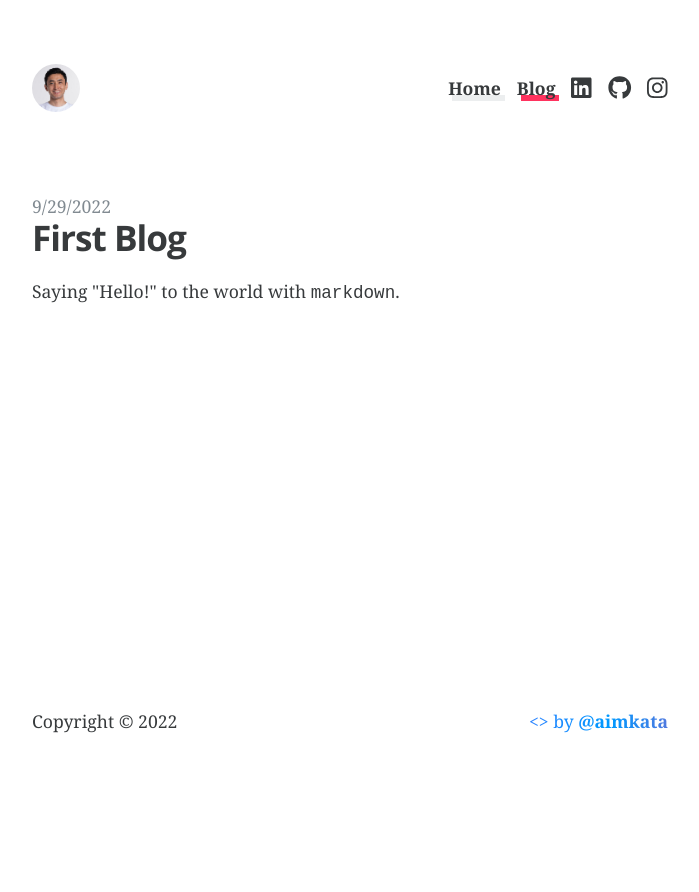
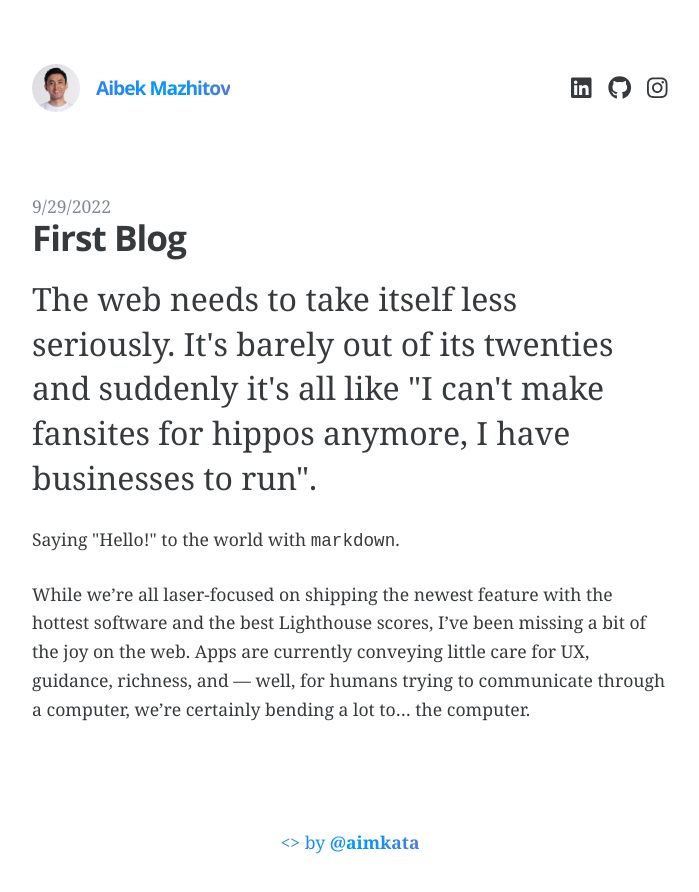
Before and after one commit to heyaibek/heyaibek.github.io, a React (Create React App) app: page /blog/my-first-blog in a window 1280 px wide. Shown: the top 892 px of the page, without its empty margins (290-989 px from the left). Before the commit the page ends 800 px from the top, so only its background shows below. Built offline with nearby package versions, Linux system fonts and the light colour scheme.

Commit message:
improve blog engine

```diff
--- a/src/_posts/2022-09-29.my-first-blog.md
+++ /dev/null
@@ -1,3 +0,0 @@
-# First Blog
-
-Saying "Hello!" to the world with `markdown`.
--- /dev/null
+++ b/src/_posts/2022-09-29__My First Blog__general.md
@@ -0,0 +1,8 @@
+# First Blog
+
+<p className="lead">The web needs to take itself less seriously. It's barely out of its twenties and suddenly it's all like "I can't make fansites for hippos anymore, I have businesses to run".</p>
+
+Saying "Hello!" to the world with `markdown`.
+
+> While we’re all laser-focused on shipping the newest feature with the hottest software and the best Lighthouse scores, I’ve been missing a bit of the joy on the web.
+Apps are currently conveying little care for UX, guidance, richness, and — well, for humans trying to communicate through a computer, we’re certainly bending a lot to… the computer.
--- a/src/_posts/index.json
+++ b/src/_posts/index.json
@@ -1 +1,21 @@
-["2022-09-29.my-first-blog.md","2022-10-05.second-post.md"]
+[
+  {
+    "date": "2022-09-29T00:00:00.000Z",
+    "id": "my-first-blog",
+    "title": "My First Blog",
+    "hashtags": [
+      "general"
+    ],
+    "filename": "2022-09-29__My First Blog__general.md"
+  },
+  {
+    "date": "2022-10-05T00:00:00.000Z",
+    "id": "my-second-post",
+    "title": "My Second Post",
+    "hashtags": [
+      "java",
+      "coding"
+    ],
+    "filename": "2022-10-05__My Second Post__java,coding.md"
+  }
+]
--- a/src/components/footer.js
+++ b/src/components/footer.js
@@ -1,45 +1,19 @@
 import React from 'react';
 import styled from 'styled-components';
+import { Rainbow } from './rainbow';
 
 const FooterContainer = styled.footer`
   width: 100%;
   max-width: var(--width);
   display: flex;
-  flex-direction: row;
   align-items: center;
-  justify-content: space-between;
-  gap: var(--gap);
+  justify-content: center;
   padding: var(--fourPaddings) var(--padding);
-
-  @media (max-width: 600px) {
-    flex-direction: column;
-  }
-`;
-
-const Rainbow = styled.p`
-  background: linear-gradient(to right, #6666ff, #0099ff, #ff3399, #6666ff);
-  -webkit-background-clip: text;
-  background-clip: text;
-  color: transparent;
-  animation: rainbow-animation 3s ease-in-out infinite;
-  background-size: 400% 100%;
-
-  @keyframes rainbow-animation {
-    0%,
-    100% {
-      background-position: 0 0;
-    }
-
-    50% {
-      background-position: 100% 0;
-    }
-  }
 `;
 
 export const Footer = () => {
   return (
     <FooterContainer>
-      <p>Copyright &copy; {new Date().getFullYear()}</p>
       <Rainbow>
         &lt;&gt; by <strong>@aimkata</strong>
       </Rainbow>
--- a/src/components/header/header.js
+++ b/src/components/header/header.js
@@ -2,6 +2,7 @@ import React from 'react';
 import styled from 'styled-components';
 import { NavLink } from 'react-router-dom';
 import Ava from './assets/ava.jpg';
+import { Rainbow } from '../rainbow';
 
 const HeaderContainer = styled.header`
   width: 100%;
@@ -29,6 +30,7 @@ const Title = styled(NavLink)`
 
   & > h2 {
     font-size: 1.2rem;
+    margin: 0;
   }
 
   @media (max-width: 600px) {
@@ -50,13 +52,13 @@ const Nav = styled.nav`
 
   & > a:hover {
     &.github {
-      color: #24292e;
+      color: var(--color-github);
     }
     &.linkedin {
-      color: #0073b1;
+      color: var(--color-linkedin);
     }
     &.instagram {
-      color: #e1306c;
+      color: var(--color-instagram);
     }
   }
 
@@ -82,12 +84,11 @@ export const Header = () => {
     <HeaderContainer>
       <Title to="/">
         <Image src={Ava} alt="Aibek Mazhitov" />
+        <h2>
+          <Rainbow>Aibek Mazhitov</Rainbow>
+        </h2>
       </Title>
       <Nav>
-        <NavLink to="/" end>
-          Home
-        </NavLink>
-        <NavLink to="/blog">Blog</NavLink>
         <a
           className="social linkedin"
           href="https://linkedin.com/in/aimazh"
--- a/src/components/index.js
+++ b/src/components/index.js
@@ -3,3 +3,4 @@ export * from './footer';
 export * from './posts-widget';
 export * from './code';
 export * from './playlist';
+export * from './rainbow';
--- /dev/null
+++ b/src/components/rainbow.js
@@ -0,0 +1,21 @@
+import styled from 'styled-components';
+
+export const Rainbow = styled.p`
+  background: linear-gradient(to right, #6666ff, #0099ff, #ff3399, #6666ff);
+  -webkit-background-clip: text;
+  background-clip: text;
+  color: transparent;
+  animation: rainbow-animation 3s ease-in-out infinite;
+  background-size: 400% 100%;
+
+  @keyframes rainbow-animation {
+    0%,
+    100% {
+      background-position: 0 0;
+    }
+
+    50% {
+      background-position: 100% 0;
+    }
+  }
+`;
--- a/src/hooks/useBlog.js
+++ b/src/hooks/useBlog.js
@@ -1,5 +1,5 @@
 import React, { createContext, useContext, useEffect } from 'react';
-import filenames from '../_posts/index.json';
+import PostsData from '../_posts/index.json';
 
 const Post = function (id, date, title, hashtags, content) {
   this.id = id;
@@ -12,17 +12,9 @@ const Post = function (id, date, title, hashtags, content) {
 Post.prototype.doSomething = function () {};
 
 const loadPost = async (filename) => {
-  const parts = filename.split('.');
   const file = await import(`../_posts/${filename}`);
   const res = await fetch(file.default);
-  const data = await res.text();
-  return {
-    id: parts[1],
-    date: parts[0],
-    title: parts[1],
-    hashtags: [],
-    content: data,
-  };
+  return await res.text();
 };
 
 export const BlogContext = createContext({
@@ -35,9 +27,15 @@ export function withBlog(Component) {
 
     useEffect(() => {
       setPosts([]);
-      filenames.forEach(async (filename) => {
-        const post = await loadPost(filename);
-        setPosts((prevState) => [...prevState, post]);
+      PostsData.forEach(async (post) => {
+        const content = await loadPost(post.filename);
+        setPosts((prevState) => [
+          ...prevState,
+          {
+            ...post,
+            content,
+          },
+        ]);
       });
     }, []);
 
--- a/src/index.js
+++ b/src/index.js
@@ -26,6 +26,9 @@ const GlobalStyle = createGlobalStyle`
   --color-primary: #ff335f;
   --color-primary-offset: #ff1447;
   --color-secondary: #43a9a3;
+  --color-github: #24292e;
+  --color-linkedin: #0073b1;
+  --color-instagram: #e1306c;
 }
 
 @media (prefers-color-scheme: dark) {
@@ -39,6 +42,9 @@ const GlobalStyle = createGlobalStyle`
     --color-primary: #ff5277;
     --color-primary-offset: #ff2957;
     --color-secondary: #43a9a3;
+    --color-github: #ffffff;
+    --color-linkedin: #0073b1;
+    --color-instagram: #e1306c;
   }
 }
 
```
Also changed, not shown: invalidate.js (+29 -2 lines), src/_posts/2022-10-05__My Second Post__java,coding.md (renamed from src/_posts/2022-10-05.second-post.md).
